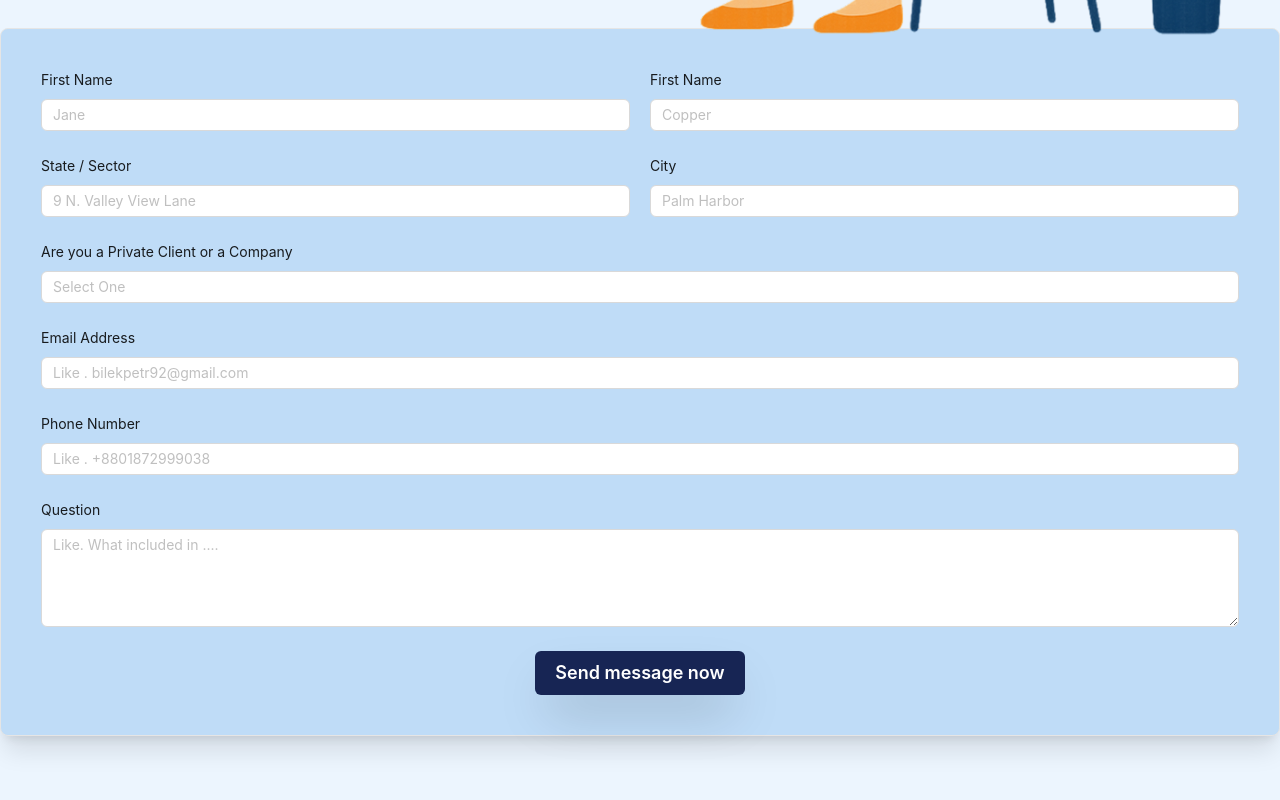
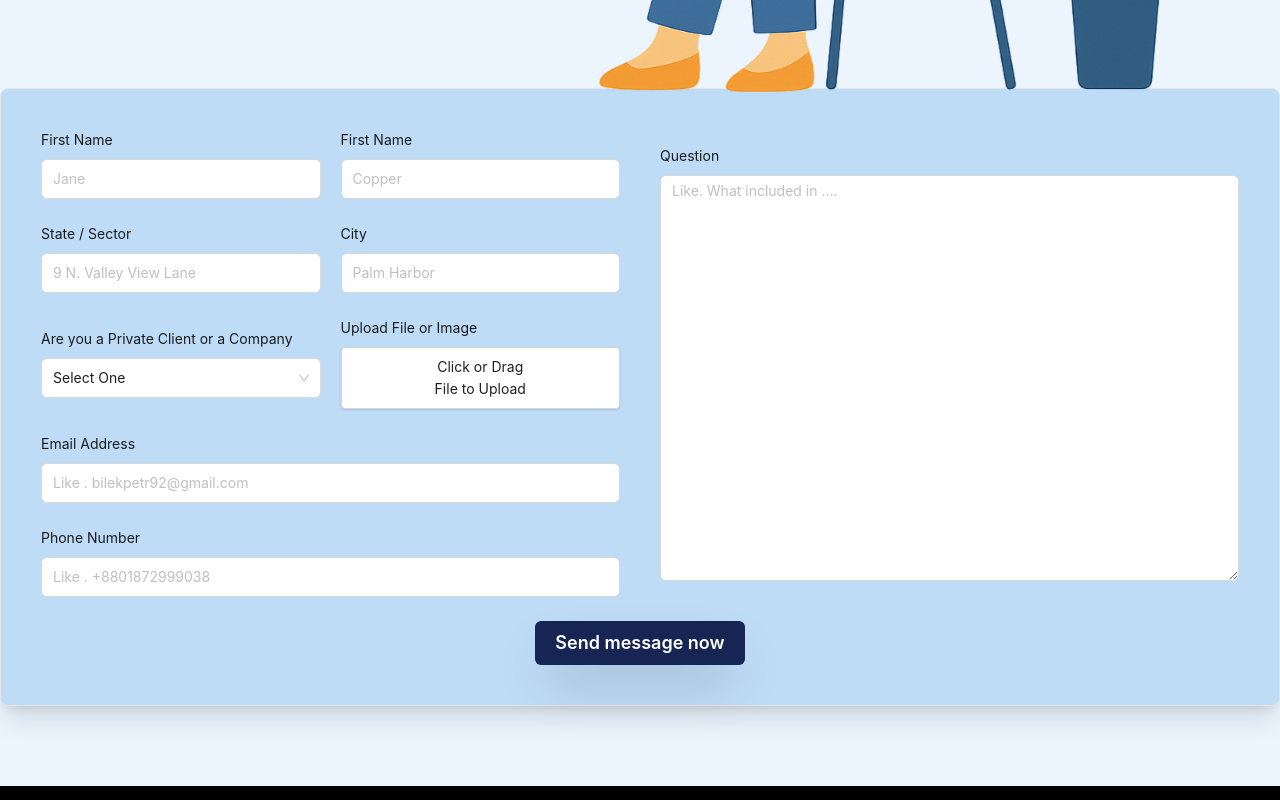
Before and after one commit to shukumar-542/my-gasket, a Next.js app: page /contact-us in a window 1280 px wide. Shown: the part 720-1520 px from the top of the page. Built offline with nearby package versions, Linux system fonts and the light colour scheme.

Commit message:
Enhancement contact us page ui

```diff
--- a/src/app/(withCommonLayout)/about-us/page.tsx
+++ b/src/app/(withCommonLayout)/about-us/page.tsx
@@ -4,6 +4,7 @@ import about1 from "../../../assets/about1.png";
 import about2 from "../../../assets/about2.png";
 import about3 from "../../../assets/about3.png";
 import Image from "next/image";
+import { FaMedal, FaRecycle, FaRobot } from "react-icons/fa";
 const AboutUsPage = () => {
   return (
     <div className=" mt-20 ">
@@ -100,7 +101,7 @@ const AboutUsPage = () => {
 
       <div className="container mx-auto p-6 grid grid-cols-1 md:grid-cols-3 gap-6">
         {/* Box 1 */}
-        <div className="border border-black rounded-lg p-6 font-extrabold text-4xl h-40 text-center flex flex-col justify-center">
+        <div className="border border-black bg-green-600 rounded-lg p-6 font-extrabold text-4xl h-40 text-center flex flex-col justify-center">
           20+
           <span className="font-normal text-sm mt-2 block">
             years of experience in the gasket field
@@ -109,7 +110,7 @@ const AboutUsPage = () => {
 
         {/* Box 2 */}
         <div className="border border-black rounded-lg p-6 font-semibold text-lg flex flex-col justify-center">
-          <span className="text-center text-3xl">4.0 industry</span>
+          <span className="text-center text-3xl flex justify-center items-center gap-2"> 4.0 industry <FaRobot color="#00A53E" /></span>
           <span className="font-normal text-base mt-2">
             We leverage the power of Industry 4.0 to deliver fast, precise, and
             customizable gasket solutions.
@@ -150,7 +151,7 @@ const AboutUsPage = () => {
 
         {/* Box 7 */}
         <div className="border border-black rounded-lg p-6 font-normal text-sm flex flex-col justify-center">
-          <b className="text-center text-3xl">no waste.</b>
+          <p className="text-center text-3xl flex items-center justify-center mb-5 gap-2"> No waste. <FaRecycle color="#00A53E"  /></p>
           <span className="mt-1 block">
             We optimized cutting paths, minimize scraps and reduce environmental
             impact without compromising on quality.
@@ -160,7 +161,7 @@ const AboutUsPage = () => {
         <div className="flex-col md:flex gap-5">
           {/* Box 8 */}
           <div className="border border-black rounded-lg p-6 font-normal text-sm flex flex-col justify-center">
-            <b className="text-center text-3xl">High quality</b>
+            <b className="text-center text-3xl">High quality<FaMedal color="#00A53E" /></b>
             <span className="mt-1 block">
               We use top-grade materials and state-of-the-art machinery to
               ensure every gasket meets the highest standards.
--- a/src/app/(withCommonLayout)/contact-us/page.tsx
+++ b/src/app/(withCommonLayout)/contact-us/page.tsx
@@ -1,16 +1,16 @@
 "use client";
 import React from "react";
-import img from "../../../assets/contact-us.png";
+import img from "../../../assets/image 2.png";
 import Image from "next/image";
-import { Form, Input } from "antd";
+import { Form, Input, Select, Upload } from "antd";
 import TextArea from "antd/es/input/TextArea";
 
 const ContactUsPage = () => {
   return (
     <div className="bg-[#ECF5FE]">
-      <div className="container mx-auto md:mt-20">
+      <div className="container mx-auto md:mt-5">
         <div className=" md:py-20">
-          <div className="md:flex justify-between items-center -mb-3">
+          <div className="md:flex justify-between items-center -mb-1">
             <div className=" flex  justify-center items-center h-[600px] md:w-1/2 px-10">
               <div>
                 <p className="text-5xl md:text-[70px] font-bold text-[#172554]">
@@ -22,44 +22,89 @@ const ContactUsPage = () => {
                 </p>
               </div>
             </div>
-            <Image src={img} height={600} width={600} alt="img" />
+            <Image src={img} height={800} width={800} alt="img" />
           </div>
           <div className=" w-full border p-10 bg-[#BFDCF7] rounded-md shadow-xl">
             <Form layout="vertical">
+              <div className="md:flex items-center justify-between gap-10">
+                <div className="w-full">
                   <div className="md:flex justify-between items-center gap-5">
                     <Form.Item label="First Name" className="w-full">
-                  <Input placeholder="Jane" className="w-full" />
+                      <Input placeholder="Jane" className="w-full h-10" />
                     </Form.Item>
-                <Form.Item label="First Name" className="w-full">
-                  <Input placeholder="Copper" />
+                    <Form.Item label="First Name" className="w-full ">
+                      <Input placeholder="Copper" className="w-full h-10" />
                     </Form.Item>
                   </div>
                   <div className="md:flex justify-between items-center gap-5">
                     <Form.Item label="State / Sector" className="w-full">
                       <Input
                         placeholder="9 N. Valley View Lane "
-                    className="w-full"
+                        className="w-full h-10"
                       />
                     </Form.Item>
                     <Form.Item label="City" className="w-full">
-                  <Input placeholder="Palm Harbor" />
+                      <Input
+                        placeholder="Palm Harbor"
+                        className="w-full h-10"
+                      />
                     </Form.Item>
                   </div>
+                  <div className="md:flex items-center gap-5">
                     <Form.Item
                       label=" Are you a Private Client or a Company"
                       className="w-full"
                     >
-                <Input placeholder="Select One" />
+                      <Select
+                        defaultValue={"Select One"}
+                        style={{ height: 40 }}
+                        className="w-full  h-10"
+                        options={[
+                          { value: "Private", label: "Private Client" },
+                          { value: "Company", label: "Company" },
+                        ]}
+                      />
                     </Form.Item>
+                    <Form.Item
+                      label="Upload File or Image"
+                      className="w-full "
+                      valuePropName="fileList"
+                      getValueFromEvent={(e) =>
+                        Array.isArray(e) ? e : e?.fileList
+                      }
+                    >
+                      <Upload
+                        name="file"
+                        listType="picture"
+                        beforeUpload={() => false}
+                        className="w-full bg-green-400 "
+                      >
+                        <button className="bg-white border cursor-pointer w-full border-gray-300 rounded px-8 md:px-[84px] py-2 shadow-sm hover:shadow-md">
+                          Click or Drag File to Upload
+                        </button>
+                      </Upload>
+                    </Form.Item>
+                  </div>
                   <Form.Item label="Email Address" className="w-full">
-                <Input placeholder="Like . bilekpetr92@gmail.com" />
+                    <Input
+                      placeholder="Like . bilekpetr92@gmail.com"
+                      className="w-full h-10"
+                    />
                   </Form.Item>
                   <Form.Item label="Phone Number" className="w-full">
-                <Input placeholder="Like . +8801872999038" />
+                    <Input
+                      placeholder="Like . +8801872999038"
+                      className="w-full h-10"
+                    />
                   </Form.Item>
-              <Form.Item label="Question" className="w-full">
-                <TextArea placeholder="Like. What included in ...." rows={4} />
+                </div>
+                <Form.Item label="Question" className="w-full ">
+                  <TextArea
+                    placeholder="Like. What included in ...."
+                    rows={18}
+                  />
                 </Form.Item>
+              </div>
               <div className="flex justify-center text-white">
                 <button className="bg-[#172554] text-white px-5  py-2 font-semibold text-[18px] rounded-sm shadow-2xl">
                   Send message now
--- a/src/components/GetInTouch/GetInTouch.jsx
+++ b/src/components/GetInTouch/GetInTouch.jsx
@@ -19,7 +19,7 @@ const GetInTouch = () => {
                 <p className="py-2 text-xl text-[#172554]">Have questions or need assistance? We're here to help!</p>
                 <button className="bg-[#30B9F7] px-6 py-3 rounded-sm mt-2 text-xl">Message us Now</button>
             </div>
-            <div className="w-full  flex justify-center  md:mt-0 ">
+            <div className="w-full  flex justify-center  md:mt-0 -mb-4 ">
                 <Image className="h" src={us} height={100} width={800} alt="img" />
             </div>
         </div>
--- a/src/components/HowItWorks/HowItWorks.jsx
+++ b/src/components/HowItWorks/HowItWorks.jsx
@@ -14,23 +14,23 @@ const HowItWorks = () => {
         <div className='grid grid-cols-1 md:grid-cols-4 gap-10 mt-20 mx-2 ms:mx-0 '>
             <div className='bg-white flex flex-col justify-center items-center shadow-2xl rounded-sm p-5 relative'>
                 <p className='border-2  inline-block p-2 rounded-full border-[#2563EB] px-3 text-xl font-medium absolute left-5 -top-5 bg-white '>01</p>
-                <p className='text-[18px] mt-2 text-center px-8 py-10 '>Upload your drawing (we only accept DWG or DXF files) </p>
+                <p className='text-[18px] mt-2 text-center px-8 py-5 '>Upload your drawing (we only accept DWG or DXF files) </p>
                 <Image src={step1} height={300} width={300} alt='step1' />
-                <Button className='mt-4 inline-block px-5'>Get Instant Quote</Button>
+                <Button className='mt-2 inline-block  px-6  text-[20px]'>Get Instant Quote</Button>
             </div>
             <div className='bg-white flex flex-col items-center shadow-2xl rounded-sm p-5 relative'>
                 <p className='border-2  inline-block p-2 rounded-full border-[#2563EB] px-3 left-5 text-xl font-medium  absolute -top-5 bg-white '>02</p>
-                <p className='text-[18px] mt-2 text-center px-8 py-10'>Upload your drawing (we only accept DWG or DXF files) </p>
+                <p className='text-[18px] mt-2 text-center px-8 py-5'>Upload your drawing (we only accept DWG or DXF files) </p>
                 <Image src={step2} height={300} width={300} alt='step1' />
             </div>
             <div className='bg-white flex flex-col  items-center shadow-2xl  rounded-sm p-5 relative'>
                 <p className='border-2  inline-block p-2 rounded-full border-[#2563EB] px-3 left-5 text-xl font-medium  absolute -top-5 bg-white '>03</p>
-                <p className='text-[18px] mt-2 text-center px-8 py-10'>Upload your drawing (we only accept DWG or DXF files) </p>
+                <p className='text-[18px] mt-2 text-center px-8 py-5'>Upload your drawing (we only accept DWG or DXF files) </p>
                 <Image src={step3} height={300} width={300} alt='step1' />
             </div>
             <div className='bg-white flex flex-col  items-center shadow-2xl  rounded-sm p-5 relative'>
                 <p className='border-2  inline-block p-2 rounded-full border-[#2563EB] px-3 text-xl font-medium  left-5 absolute -top-5 bg-white '>04</p>
-                <p className='text-[18px] mt-2 text-center px-8 py-10'>Upload your drawing (we only accept DWG or DXF files) </p>
+                <p className='text-[18px] mt-2 text-center px-8 py-5'>Upload your drawing (we only accept DWG or DXF files) </p>
                 <Image src={step4} height={300} width={300} alt='step1' />
             </div>
 
--- a/src/components/OurService/OurService.tsx
+++ b/src/components/OurService/OurService.tsx
@@ -5,7 +5,7 @@ import img3 from "../../assets/question.png";
 import Image from "next/image";
 const OurService = () => {
   return (
-    <div className="bg-[#BFDCF7]">
+    <div className="bg-[#B7C9E2]">
       <div className="container mx-auto py-20 text-[#172554]">
         <div className="grid grid-cols-1 md:grid-cols-3 gap-20">
           <div className="flex flex-col items-center">
```
Also changed, not shown: src/assets/contact-us2.png (added), src/assets/image 2.png (added). Lines whose indentation alone changed are shown as unchanged.
